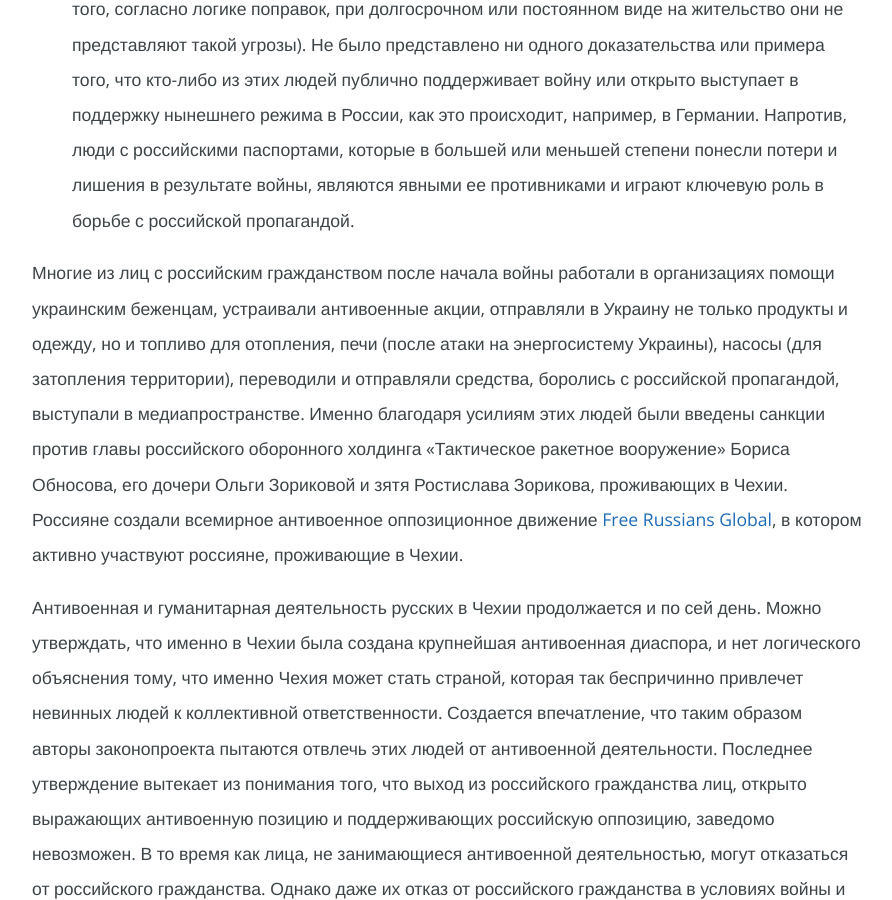
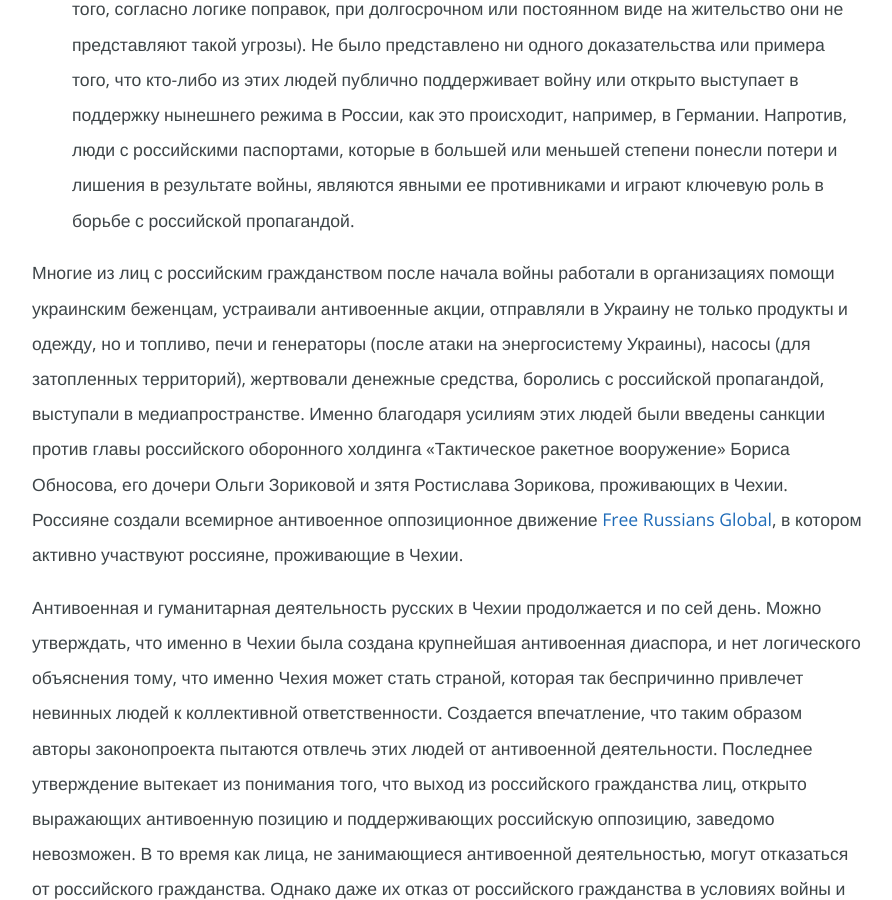
Before and after one commit to thewulf7/jsmelide, a Jekyll site: the page built from index_ru.md, in a window 1280 px wide and 900 px high, scrolled down 2738 px. Shown: the whole window, without its empty margins (192-1084 px from the left). Built offline with Jekyll 4.4.1, drawn with Linux system fonts in a browser that asks for light colours; comment, search, counter and statistics services are not loaded; our own code applies the rules of GitHub Pages for plain Markdown files.

Commit message:
Update index_ru.md

```diff
--- a/index_ru.md
+++ b/index_ru.md
@@ -24,7 +24,7 @@ layout: default
 
 2.  Нет никаких доказательств того, что группа людей, проживающих в Чехии и имеющих российское гражданство в целом или по отдельности, представляет какую-либо угрозу (и, более того, согласно логике поправок, при долгосрочном или постоянном виде на жительство они не представляют такой угрозы). Не было представлено ни одного доказательства или примера того, что кто-либо из этих людей публично поддерживает войну или открыто выступает в поддержку нынешнего режима в России, как это происходит, например, в Германии. Напротив, люди с российскими паспортами, которые в большей или меньшей степени понесли потери и лишения в результате войны, являются явными ее противниками и играют ключевую роль в борьбе с российской пропагандой.
 
-Многие из лиц с российским гражданством после начала войны работали в организациях помощи украинским беженцам, устраивали антивоенные акции, отправляли в Украину не только продукты и одежду, но и топливо для отопления, печи (после атаки на энергосистему Украины), насосы (для затопления территории), переводили и отправляли средства, боролись с российской пропагандой, выступали в медиапространстве. Именно благодаря усилиям этих людей были введены санкции против главы российского оборонного холдинга «Тактическое ракетное вооружение» Бориса Обносова, его дочери Ольги Зориковой и зятя Ростислава Зорикова, проживающих в Чехии. Россияне создали всемирное антивоенное оппозиционное движение [Free Russians Global](https://freerussiansglobal.cz/about-us/), в котором активно участвуют россияне, проживающие в Чехии.
+Многие из лиц с российским гражданством после начала войны работали в организациях помощи украинским беженцам, устраивали антивоенные акции, отправляли в Украину не только продукты и одежду, но и топливо, печи и генераторы (после атаки на энергосистему Украины), насосы (для затопленных территорий), жертвовали денежные средства, боролись с российской пропагандой, выступали в медиапространстве. Именно благодаря усилиям этих людей были введены санкции против главы российского оборонного холдинга «Тактическое ракетное вооружение» Бориса Обносова, его дочери Ольги Зориковой и зятя Ростислава Зорикова, проживающих в Чехии. Россияне создали всемирное антивоенное оппозиционное движение [Free Russians Global](https://freerussiansglobal.cz/about-us/), в котором активно участвуют россияне, проживающие в Чехии.
 
 Антивоенная и гуманитарная деятельность русских в Чехии продолжается и по сей день. Можно утверждать, что именно в Чехии была создана крупнейшая антивоенная диаспора, и нет логического объяснения тому, что именно Чехия может стать страной, которая так беспричинно привлечет невинных людей к коллективной ответственности. Создается впечатление, что таким образом авторы законопроекта пытаются отвлечь этих людей от антивоенной деятельности. Последнее утверждение вытекает из понимания того, что выход из российского гражданства лиц, открыто выражающих антивоенную позицию и поддерживающих российскую оппозицию, заведомо невозможен. В то время как лица, не занимающиеся антивоенной деятельностью, могут отказаться от российского гражданства. Однако даже их отказ от российского гражданства в условиях войны и сокращения консульских услуг, почтового и транспортного сообщения просто не анализировался. Это уже второе серьезное замечание к законопроекту.
 
```
